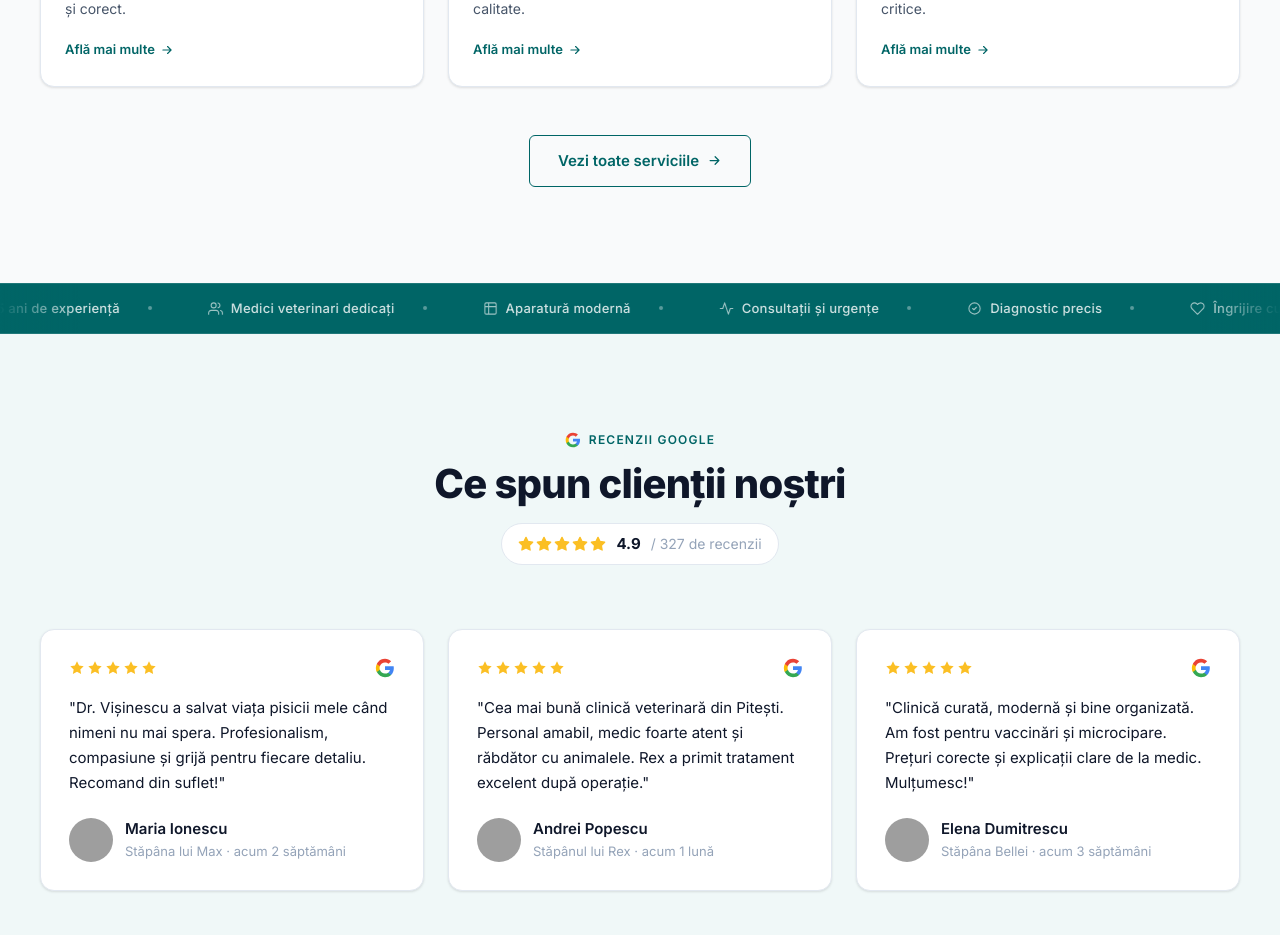
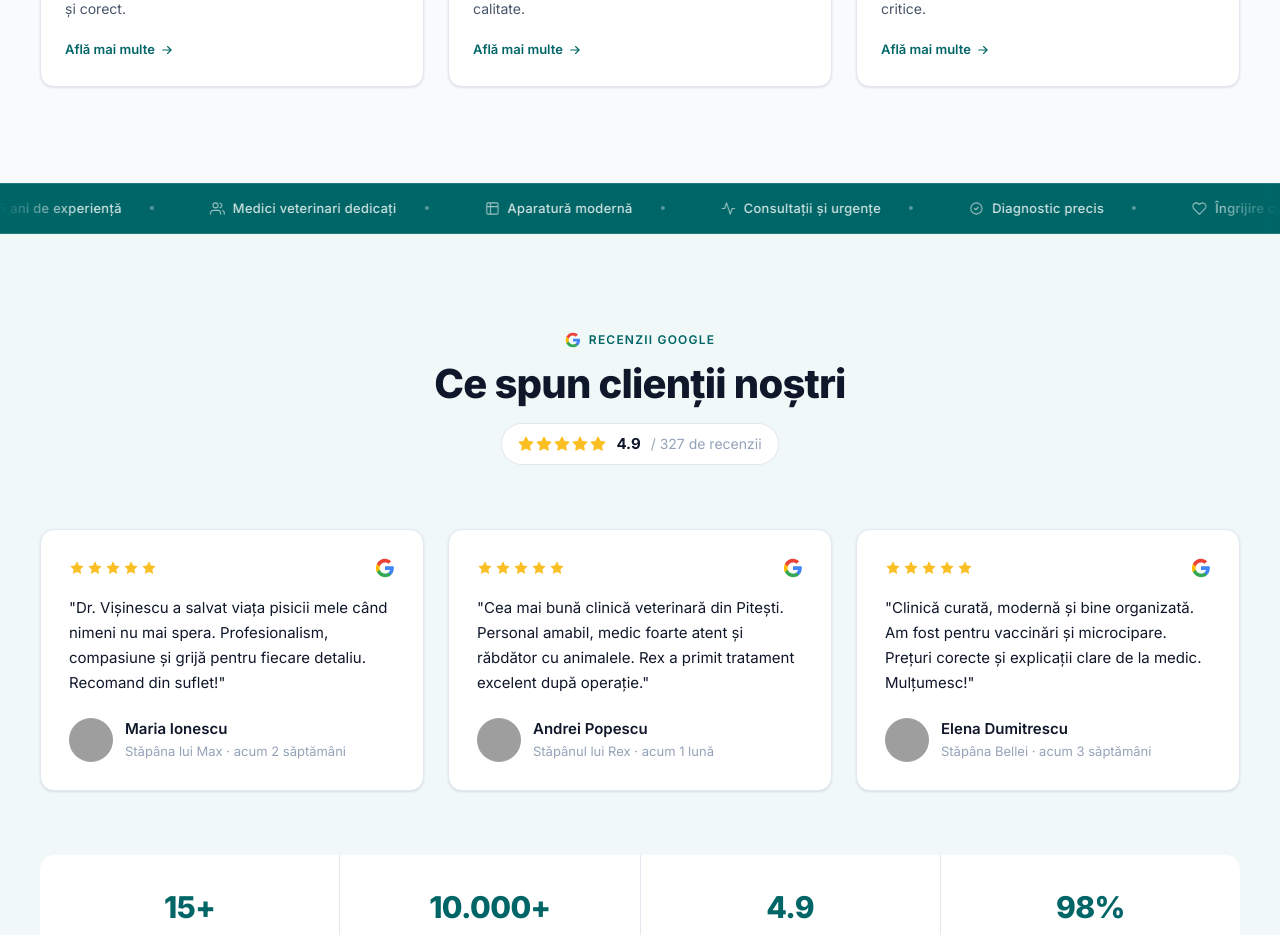
Before and after one commit to jackmichael2g4-ctrl/Cabinet-veterinar-Dr.Visinescu-Pitesti, a React (Vite) app: page / in a window 1280 px wide. Shown: the part 1880-2815 px from the top of the page. Built offline with nearby package versions, Linux system fonts and the light colour scheme; grey boxes are pictures that could not be loaded.

Commit message:
Remove CTA button from Services component

```diff
--- a/src/components/Services.tsx
+++ b/src/components/Services.tsx
@@ -113,39 +113,6 @@ export default function Services() {
             <ServiceCard key={service.title} {...service} />
           ))}
         </div>
-
-        {/* CTA button */}
-        <div style={{ textAlign: 'center', marginTop: '48px' }}>
-          <a
-            href="#contact"
-            style={{
-              display: 'inline-flex',
-              alignItems: 'center',
-              gap: '8px',
-              padding: '13px 28px',
-              borderRadius: 'var(--radius-sm)',
-              border: '1.5px solid var(--color-primary)',
-              color: 'var(--color-primary)',
-              fontSize: '15px',
-              fontWeight: 600,
-              textDecoration: 'none',
-              transition: 'background-color 0.18s ease, color 0.18s ease',
-            }}
-            onMouseEnter={(e) => {
-              (e.currentTarget as HTMLAnchorElement).style.backgroundColor = 'var(--color-primary)';
-              (e.currentTarget as HTMLAnchorElement).style.color = '#ffffff';
-            }}
-            onMouseLeave={(e) => {
-              (e.currentTarget as HTMLAnchorElement).style.backgroundColor = 'transparent';
-              (e.currentTarget as HTMLAnchorElement).style.color = 'var(--color-primary)';
-            }}
-          >
-            Vezi toate serviciile
-            <svg width="15" height="15" viewBox="0 0 24 24" fill="none">
-              <path d="M5 12H19M13 6L19 12L13 18" stroke="currentColor" strokeWidth="2" strokeLinecap="round" strokeLinejoin="round"/>
-            </svg>
-          </a>
-        </div>
       </div>
     </section>
   );
```
